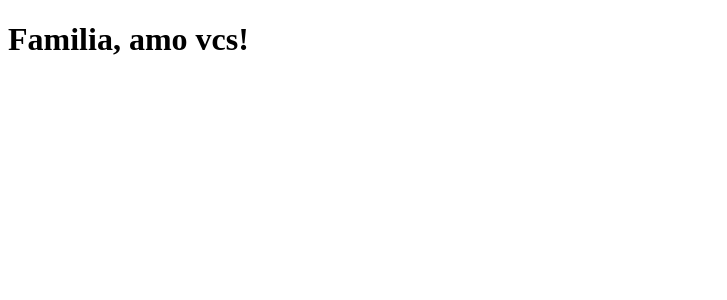
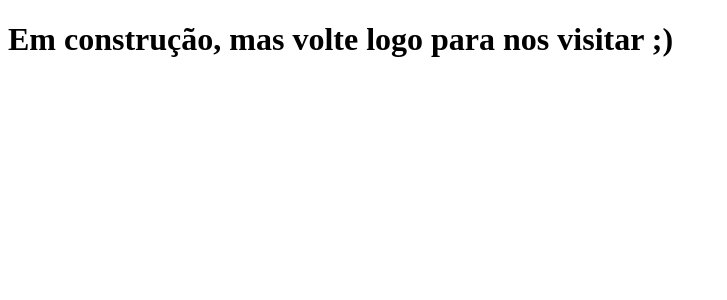
Before and after one commit to diegomoreiraiam/clone-tabnews, a Next.js app: page / in a window 1280 px wide. Shown: the top 300 px of the page, without its empty margins (0-727 px from the left). Built offline with nearby package versions, Linux system fonts and the light colour scheme.

Commit message:
Adicionando editor e syncando arquivos

```diff
--- a/package.json
+++ b/package.json
@@ -9,7 +9,8 @@
   "author": "Diego Moreira",
   "license": "MIT",
   "dependencies": {
-    "next": "^13.1.6",
+    "next": "^13.5.6",
+    "nodemon": "^3.1.3",
     "react": "^18.2.0",
     "react-dom": "^18.2.0"
   }
--- a/pages/index.js
+++ b/pages/index.js
@@ -1,5 +1,5 @@
 function Home (){
-    return <h1>Familia, amo vcs!</h1>
+    return <h1>Em construção, mas volte logo para nos visitar ;)</h1>
 }
 
 export default Home;
```
Also changed, not shown: 2 other files (tests, documents, lock files or other folders).
